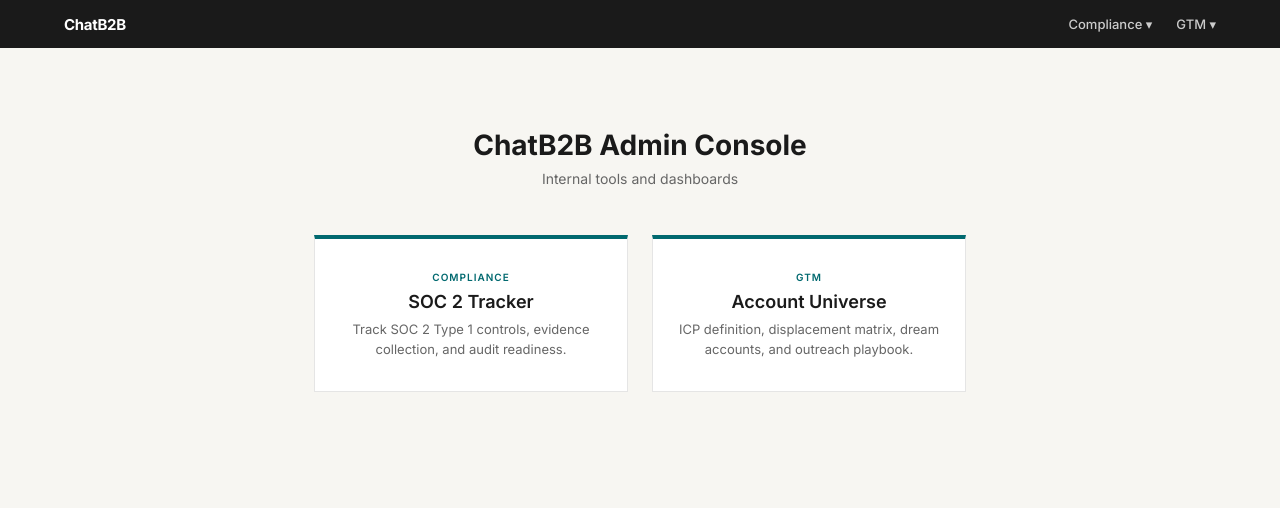
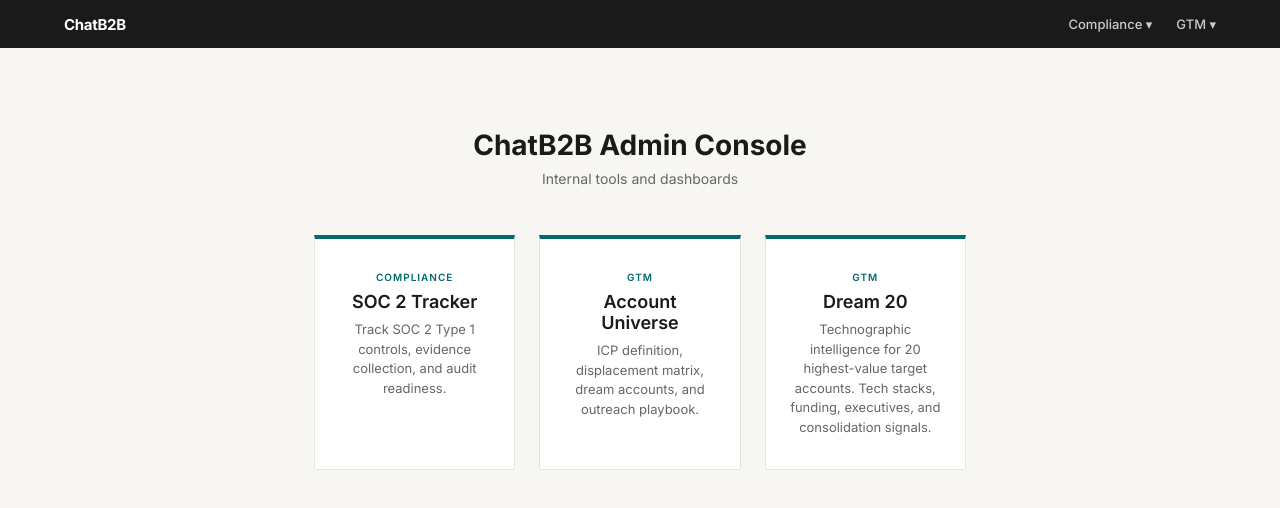
Before and after one commit to jbmatlick/soc2-tracker, a website: page public/index.html in a window 1280 px wide. Drawn offline with Linux system fonts and the light colour scheme.

Commit message:
Add Dream 20 card to landing page

```diff
--- a/public/index.html
+++ b/public/index.html
@@ -14,7 +14,7 @@
     .container { max-width: 700px; margin: 80px auto; padding: 0 24px; text-align: center; }
     h1 { font-size: 28px; font-weight: 700; margin-bottom: 8px; }
     .subtitle { color: #666; font-size: 14px; margin-bottom: 48px; }
-    .cards { display: grid; grid-template-columns: 1fr 1fr; gap: 24px; }
+    .cards { display: grid; grid-template-columns: repeat(3, 1fr); gap: 24px; }
     .card {
       background: #fff; border: 1px solid #e5e5e5; border-top: 4px solid #01696f;
       padding: 32px 24px; text-decoration: none; color: inherit;
@@ -24,7 +24,7 @@
     .card-label { font-size: 10px; font-weight: 600; text-transform: uppercase; letter-spacing: 1px; color: #01696f; margin-bottom: 8px; }
     .card-title { font-size: 18px; font-weight: 600; margin-bottom: 8px; }
     .card-desc { font-size: 13px; color: #666; line-height: 1.5; }
-    @media (max-width: 500px) { .cards { grid-template-columns: 1fr; } }
+    @media (max-width: 700px) { .cards { grid-template-columns: 1fr; } }
   </style>
 </head>
 <body>
@@ -42,6 +42,11 @@
         <div class="card-title">Account Universe</div>
         <div class="card-desc">ICP definition, displacement matrix, dream accounts, and outreach playbook.</div>
       </a>
+      <a href="/dream20/" class="card">
+        <div class="card-label">GTM</div>
+        <div class="card-title">Dream 20</div>
+        <div class="card-desc">Technographic intelligence for 20 highest-value target accounts. Tech stacks, funding, executives, and consolidation signals.</div>
+      </a>
     </div>
   </div>
   <script src="/nav.js"></script>
```
